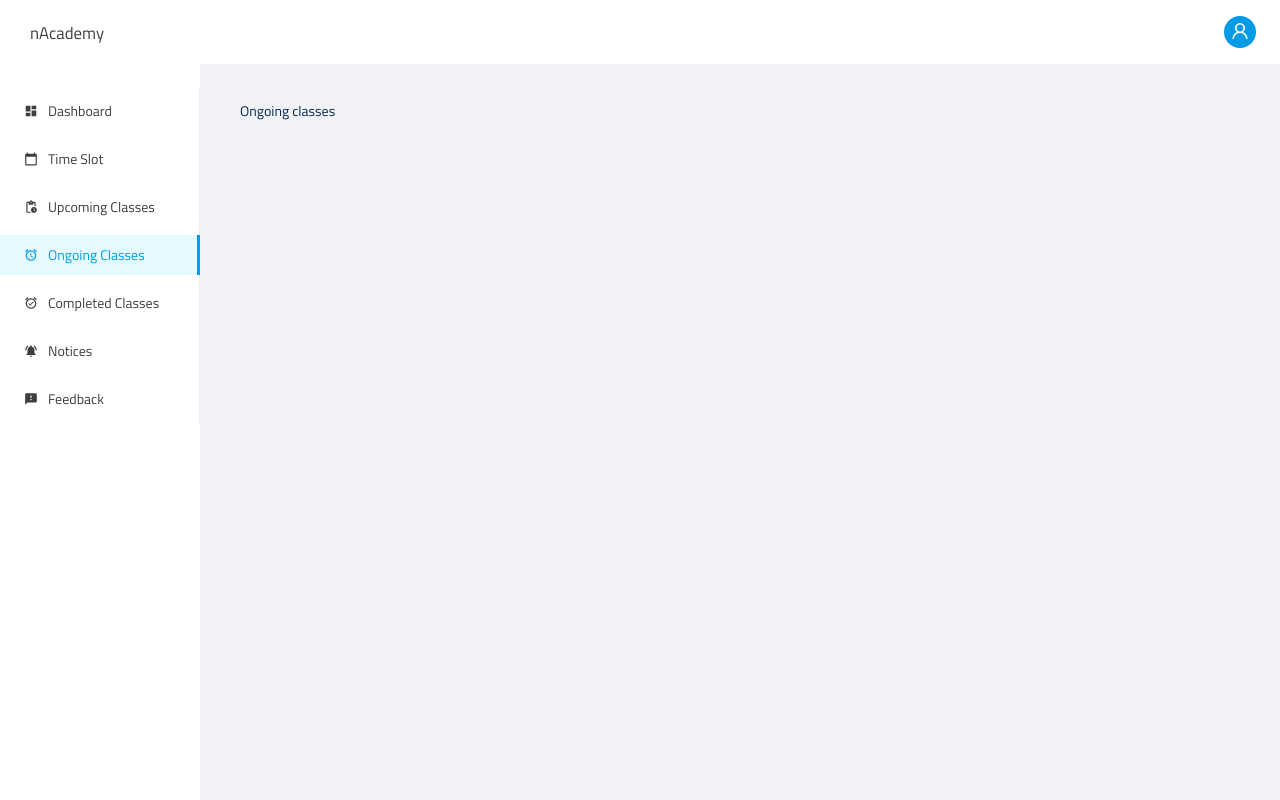
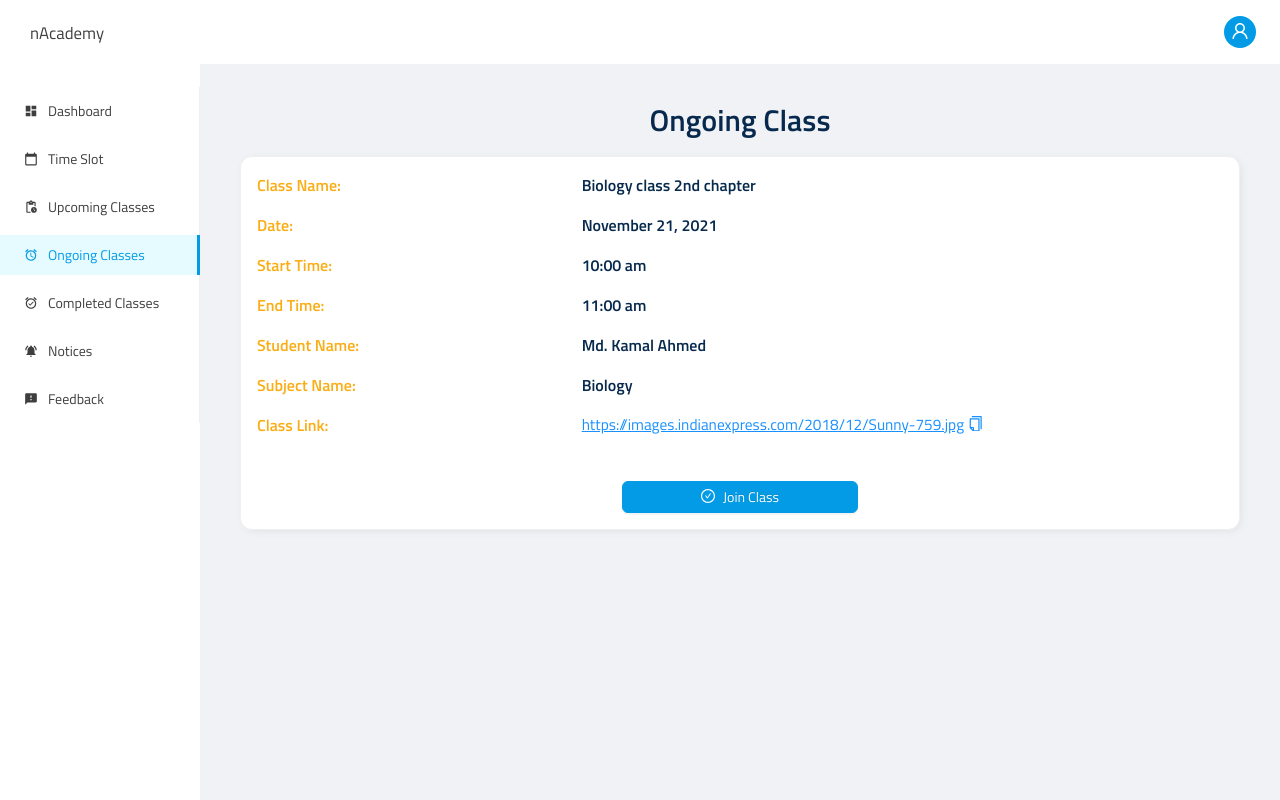
Before and after one commit to darkalgo/nacademy-frontend, a React (Create React App) app: page /tutor/ongoing-classes in a window 1280 px wide. Shown: the top 800 px of the page. Built offline with nearby package versions, Linux system fonts and the light colour scheme; sample sign-in values are in the browser's storage.

Commit message:
feat: implemented tutor ongoing classes page

```diff
--- a/src/pages/Tutors/TutorOngoingClasses.jsx
+++ b/src/pages/Tutors/TutorOngoingClasses.jsx
@@ -1,10 +1,89 @@
 import React from "react";
+import { Button, Card, Col, Row, Typography } from "antd";
+import { CheckCircleOutlined } from "@ant-design/icons";
+
+const { Link, Title } = Typography;
 
 const TutorOngoingClasses = () => {
   return (
-    <div>
-      <h1>Ongoing classes</h1>
-    </div>
+    <>
+      <Row justify="center">
+        <Title level={2}>Ongoing Class</Title>
+      </Row>
+
+      <Card className="card">
+        <Row gutter={[8, 8]} justify="center">
+          <Col xs={{ span: 8 }}>
+            <Title level={5} className="primary-color">
+              Class Name:
+            </Title>
+          </Col>
+          <Col xs={{ span: 16 }}>
+            <Title level={5}>Biology class 2nd chapter </Title>
+          </Col>
+          <Col xs={{ span: 8 }}>
+            <Title level={5} className="primary-color">
+              Date:
+            </Title>
+          </Col>
+          <Col xs={{ span: 16 }}>
+            <Title level={5}>November 21, 2021 </Title>
+          </Col>
+          <Col xs={{ span: 8 }}>
+            <Title level={5} className="primary-color">
+              Start Time:
+            </Title>
+          </Col>
+          <Col xs={{ span: 16 }}>
+            <Title level={5}>10:00 am </Title>
+          </Col>
+          <Col xs={{ span: 8 }}>
+            <Title level={5} className="primary-color">
+              End Time:
+            </Title>
+          </Col>
+          <Col xs={{ span: 16 }}>
+            <Title level={5}>11:00 am </Title>
+          </Col>
+          <Col xs={{ span: 8 }}>
+            <Title level={5} className="primary-color">
+              Student Name:
+            </Title>
+          </Col>
+          <Col xs={{ span: 16 }}>
+            <Title level={5}>Md. Kamal Ahmed </Title>
+          </Col>
+          <Col xs={{ span: 8 }}>
+            <Title level={5} className="primary-color">
+              Subject Name:
+            </Title>
+          </Col>
+          <Col xs={{ span: 16 }}>
+            <Title level={5}>Biology </Title>
+          </Col>
+          <Col xs={{ span: 8 }}>
+            <Title level={5} className="primary-color">
+              Class Link:
+            </Title>
+          </Col>
+          <Col xs={{ span: 16 }}>
+            <Link
+              copyable
+              href="https://images.indianexpress.com/2018/12/Sunny-759.jpg"
+              target="_blank"
+              rel="noopener noreferrer"
+              style={{ fontSize: "1.1em", color: "#1890ff", textDecoration: "underline" }}>
+              https://images.indianexpress.com/2018/12/Sunny-759.jpg
+            </Link>
+          </Col>
+          <Col xs={{ span: 6 }} className="mt-2">
+            <Button block type="primary" icon={<CheckCircleOutlined />}>
+              Join Class
+            </Button>
+          </Col>
+        </Row>
+      </Card>
+    </>
   );
 };
 
```
